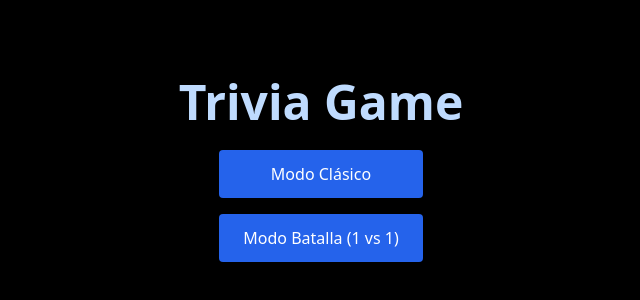
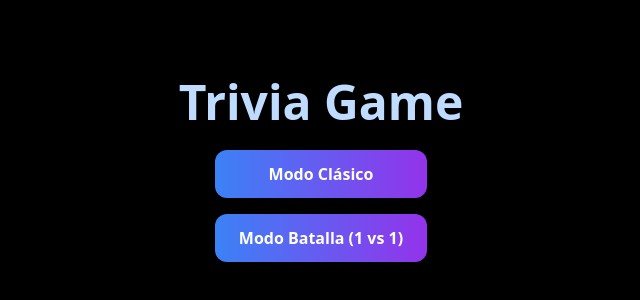
Before and after one commit to nicoacosta7/trivia-game, a React (Vite) app: page / in a window 1280 px wide. Shown: the part 230-530 px from the top of the page, without its empty margins (319-959 px from the left). Built offline with nearby package versions, Linux system fonts and the light colour scheme.

Commit message:
Fix button styles

```diff
--- a/src/components/Button.tsx
+++ b/src/components/Button.tsx
@@ -5,7 +5,7 @@ function Button({ text, to }: ButtonProps) {
     return (
         <Link
             to={to}
-            className="inline-block px-6 py-3 bg-blue-600 text-white text-center rounded hover:bg-blue-700 transition"
+            className="w-full block px-6 py-3 bg-gradient-to-r from-blue-500 to-purple-600 text-white font-semibold rounded-xl shadow-md hover:scale-105 transform transition duration-300 ease-in-out text-center"
         >
             {text}
         </Link>
```
